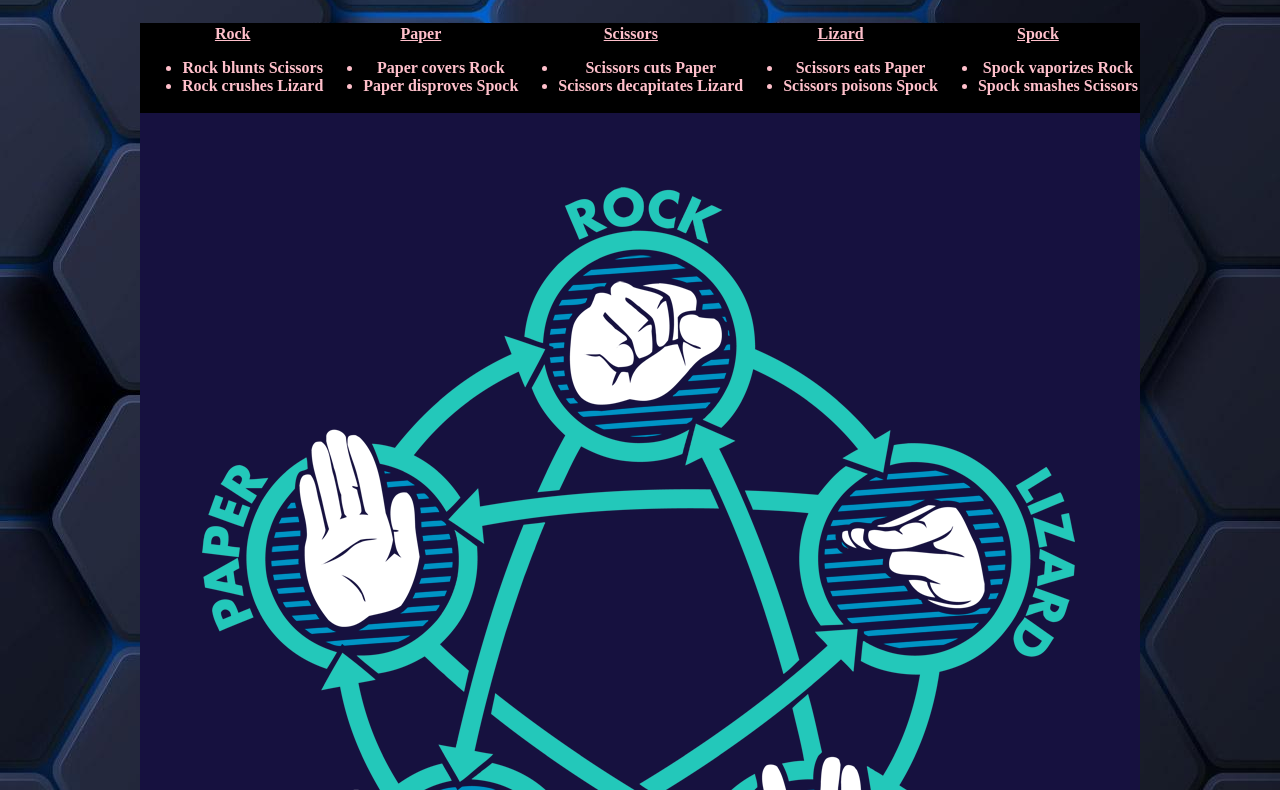
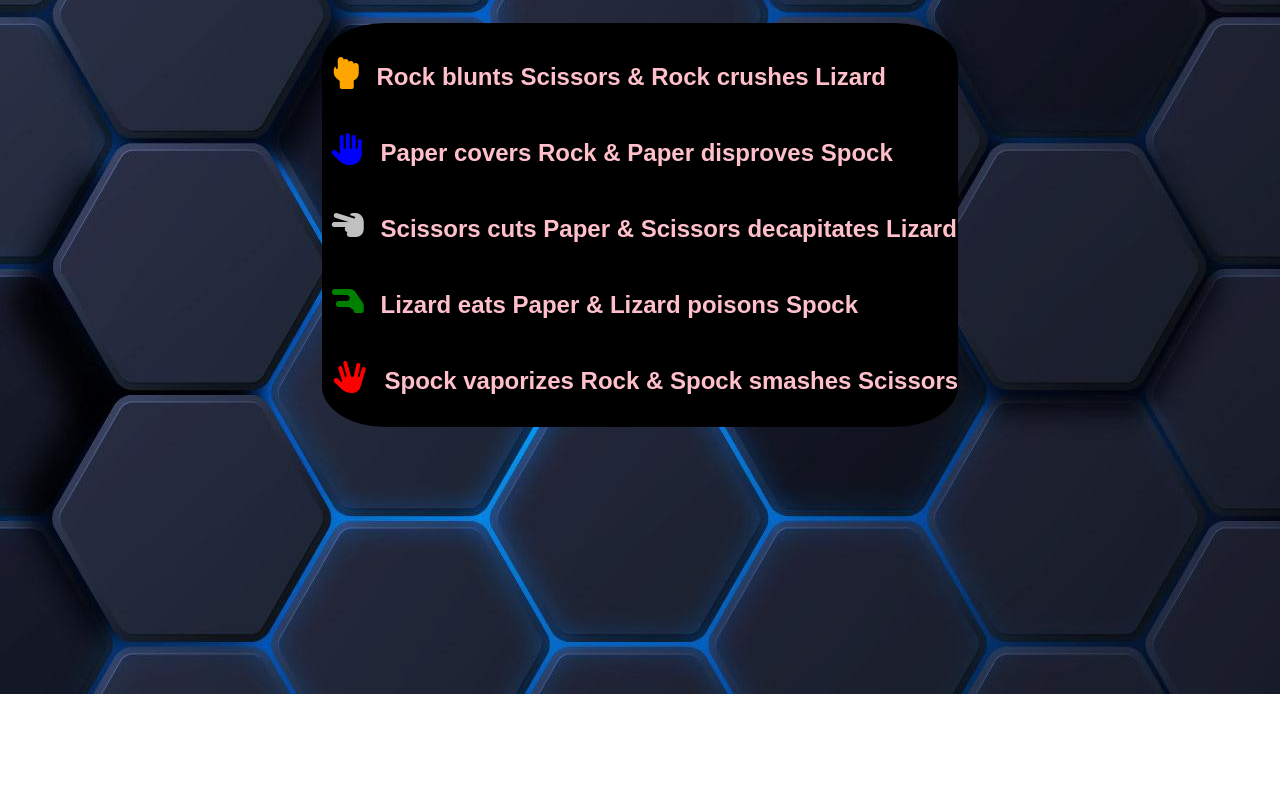
Before and after one commit to Hen0678/Rock-Paper-Scissors-Lizard-Rock, a plain HTML site: page instructions.html in a window 1280 px wide. Shown: the part 106-896 px from the top of the page. After the commit the page ends 800 px from the top, so only its background shows below. Drawn offline with Linux system fonts and the light colour scheme; a web font is replaced by a local one.

Commit message:
Added revised instructions page and made game page the index.html page

```diff
--- a/assets/css/style.css
+++ b/assets/css/style.css
@@ -27,6 +27,11 @@ h1 {
 
 h2 {
     font-size: 2.5rem;
+    font-family: "Sedgwick Ave", sans-serif;
+}
+
+p {
+    font-size: 1.5rem;
     font-family: "Sedgwick Ave", sans-serif;
 }
 
@@ -150,3 +155,38 @@ h2 {
 .whiteText, #overall-tie-total {
     color: white;
 }
+
+#test1 {
+    background-color: black;
+    border-radius: 10%;
+}
+
+#rock1 {
+    color: orange;
+    font-size: 2rem;
+    padding: 10px;
+}
+
+#paper1 {
+    color: blue;
+    font-size: 2rem;
+    padding: 10px;
+}
+
+#scissors1 {
+    color: silver;
+    font-size: 2rem;
+    padding: 10px;
+}
+
+#lizard1 {
+    color: green;
+    font-size: 2rem;
+    padding: 10px;
+}
+
+#spock1 {
+    color: red;
+    font-size: 2rem;
+    padding: 10px;
+}
--- a/game.html
+++ /dev/null
@@ -1,60 +0,0 @@
-<!DOCTYPE html>
-<html lang="en">
-
-<head>
-    <meta charset="UTF-8">
-    <meta name="viewport" content="width=device-width, initial-scale=1.0">
-    <!-- Favicon-->
-    <!--Need to add search engine key words-->
-    <link rel="apple-touch-icon" sizes="180x180" href="assets/favicon/apple-touch-icon.png">
-    <link rel="icon" type="image/png" sizes="32x32" href="assets/favicon/favicon-32x32.png">
-    <link rel="icon" type="image/png" sizes="16x16" href="assets/favicon/favicon-16x16.png">
-    <title>Rock, Paper, Scissors, Lizard, Spock</title>
-    <link rel="stylesheet" href="assets/css/style.css">
-</head>
-
-<body>
-
-    <div class="back-button">
-        <a href="index.html">
-            <button type="button">Go back</button>
-        </a>
-    </div>
-
-    <h1>Rock, Paper, Scissors, Lizard, Spock</h1>
-    <h2>Make your choice!</h2>
-
-    <!-- R,P,S,L,S game icons-->
-    <div>
-        <i id="rock" class="fa-solid fa-hand-back-fist" onclick="selectChoice('Rock')"></i>
-        <i id="plane" class="fa-solid fa-hand" onclick="selectChoice('Paper')"></i>
-        <i id="scissors" class="fa-solid fa-hand-scissors" onclick="selectChoice('Scissors')"></i>
-        <i id="lizard" class="fa-solid fa-hand-lizard" onclick="selectChoice('Lizard')"></i>
-        <i id="spock" class="fa-solid fa-hand-spock" onclick="selectChoice('Spock')"></i>
-    </div>
-    <!--Displays result of game-->
-    <h2>Result</h2>
-    <div class="grid-container">
-        <div class="grid-item">Player:</div>
-        <div class="grid-item" id="player-result"></div>
-        <div class="grid-item">Computer:</div>
-        <div class="grid-item" id="computer-result"></div>
-    </div>
-    <div id="final-result"></div>
-    <!--Score board-->
-    <h2>Score</h2>
-    <div class="grid-container">
-        <div class="grid-item">Player Score:</div>
-        <div class="grid-item" id="overall-player-total">0</div>
-        <div class="grid-item">Computer Score:</div>
-        <div class="grid-item" id="overall-computer-total">0</div>
-        <div class="grid-item">Tie Score:</div>
-        <div class="grid-item" id="overall-tie-total">0</div>
-    </div>
-
-    <script src="assets/js/script.js"></script>
-    <!--Font awesome link-->
-    <script src="https://kit.fontawesome.com/3a6357e737.js" crossorigin="anonymous"></script>
-</body>
-
-</html>
--- a/instructions.html
+++ b/instructions.html
@@ -16,7 +16,7 @@
     <!--Back button-->
     <div class="back-button">
         <a href="index.html">
-            <button type="button">Go back</button>
+            <button type="button">Back to game</button>
         </a>
     </div>
     <!--Game instructions-->
@@ -31,7 +31,9 @@
     </ul>
     </div> -->
     <!--Game image-->
+    <!--
     <div id="instructions">
+
         <div><u>Rock</u>
             <ul>
                 <li>Rock blunts Scissors</li>
@@ -62,12 +64,47 @@
                 <li>Spock smashes Scissors</li>
             </ul>
         </div>
-
+    -->
+<div id="test1">
+    <div>
+        <p>
+            <i id="rock1" class="fa-solid fa-hand-back-fist" onclick="selectChoice('Rock')"></i>
+            Rock blunts Scissors & Rock crushes Lizard</p>
     </div>
 
     <div>
+        <p>
+            <i id ="paper1" class="fa-solid fa-hand" onclick="selectChoice('Paper')"></i>
+            Paper covers Rock & Paper disproves Spock</p>
+    </div>
+
+    <div>
+        <p>
+        <i id="scissors1" class="fa-solid fa-hand-scissors" onclick="selectChoice('Scissors')"></i>
+        Scissors cuts Paper & Scissors decapitates Lizard</p>
+    </div>
+
+    <div>
+        <p>
+        <i id="lizard1" class="fa-solid fa-hand-lizard" onclick="selectChoice('Lizard')"></i>
+        Lizard eats Paper & Lizard poisons Spock</p>
+    </div>
+
+    <div>
+        <p>
+
+        <i id="spock1" class="fa-solid fa-hand-spock" onclick="selectChoice('Spock')"></i>
+            Spock vaporizes Rock & Spock smashes Scissors</p>
+    </div>
+</div>
+
+
+    <!--
+    <div>
         <img id ="image-instructions" src="assets/images/r-p-s-l-s.png" alt="game-instructions">
     </div>
+    -->
+
 
     <script src="assets/js/script.js"></script>
     <!--Font awesome link-->
```
Also changed, not shown: assets/js/script.js (+20 -9 lines), index.html (+36 -9 lines), index1.html (added, +33 -0 lines).
